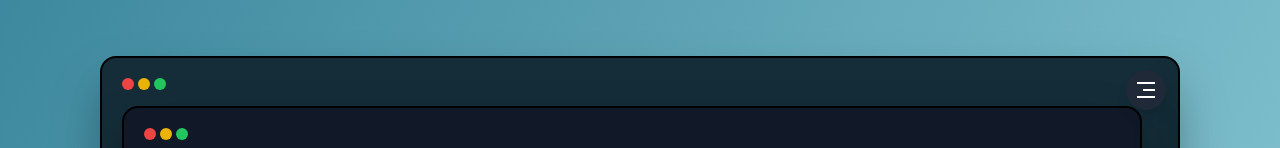
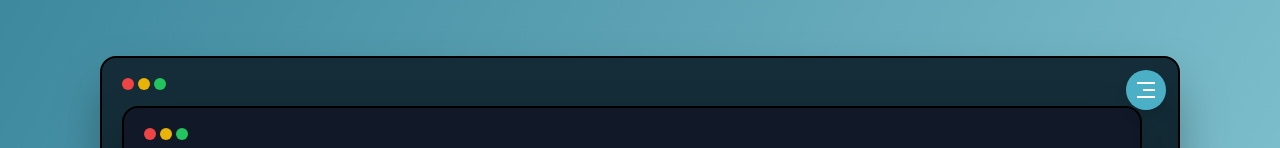
Before and after one commit to JulianMbp/portfolio-new, a Next.js app: page / in a window 1280 px wide. Shown: the part 804-952 px from the top of the page. Built offline with nearby package versions, Linux system fonts and the light colour scheme.

Commit message:
change color burguer button

```diff
--- a/app/Bienvenida/sections/SobreMi.tsx
+++ b/app/Bienvenida/sections/SobreMi.tsx
@@ -30,7 +30,7 @@ export default function SobreMi() {
                 {/* Botón de menú hamburguesa */}
                 <button
                     onClick={toggleMenu}
-                    className="absolute top-3 right-3 z-50 bg-gray-800 text-white p-2 rounded-full shadow-lg"
+                    className="absolute top-3 right-3 z-50 bg-azul-400 text-white p-2 rounded-full shadow-lg"
                     aria-label={menuOpen ? "Cerrar menú" : "Abrir menú"}
                 >
                     {menuOpen ? (
```
